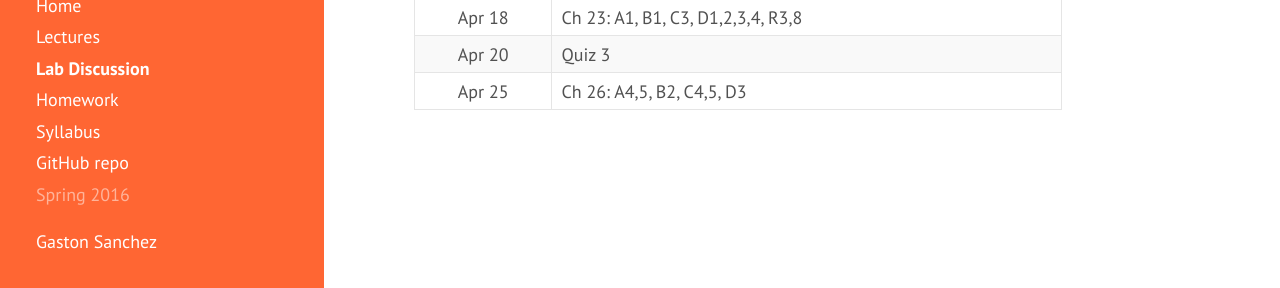
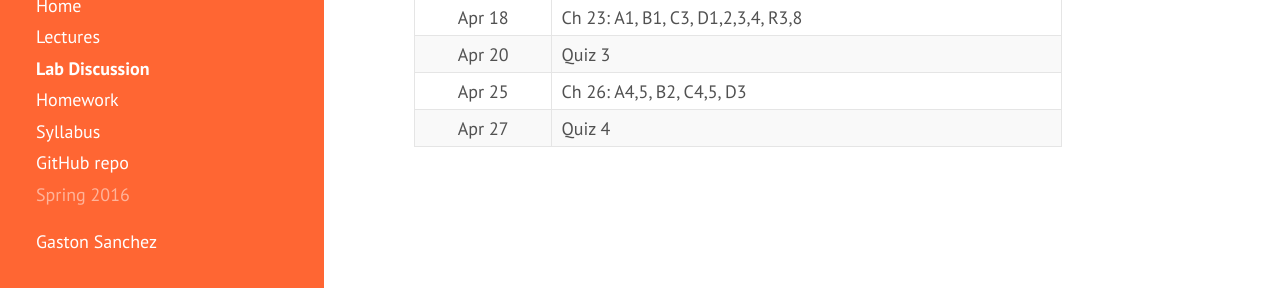
Before and after one commit to gastonstat/relic-stat2, a Jekyll site: the page built from lab/index.md, in a window 1280 px wide and 1375 px high. Shown: the part 1084-1372 px from the top of the window. Built offline with Jekyll 4.4.1, drawn with Linux system fonts in a browser that asks for light colours; nearby versions of some CDN libraries.

Commit message:
lab: labs for week-4 April 2016

```diff
--- a/lab/index.md
+++ b/lab/index.md
@@ -102,5 +102,9 @@ title: Lab Discussion
       <td align="center">Apr 25</td>
       <td>Ch 26: A4,5, B2, C4,5, D3</td>
     </tr>
+    <tr>
+      <td align="center">Apr 27</td>
+      <td>Quiz 4</td>
+    </tr>
   </tbody>
  </table>
```
